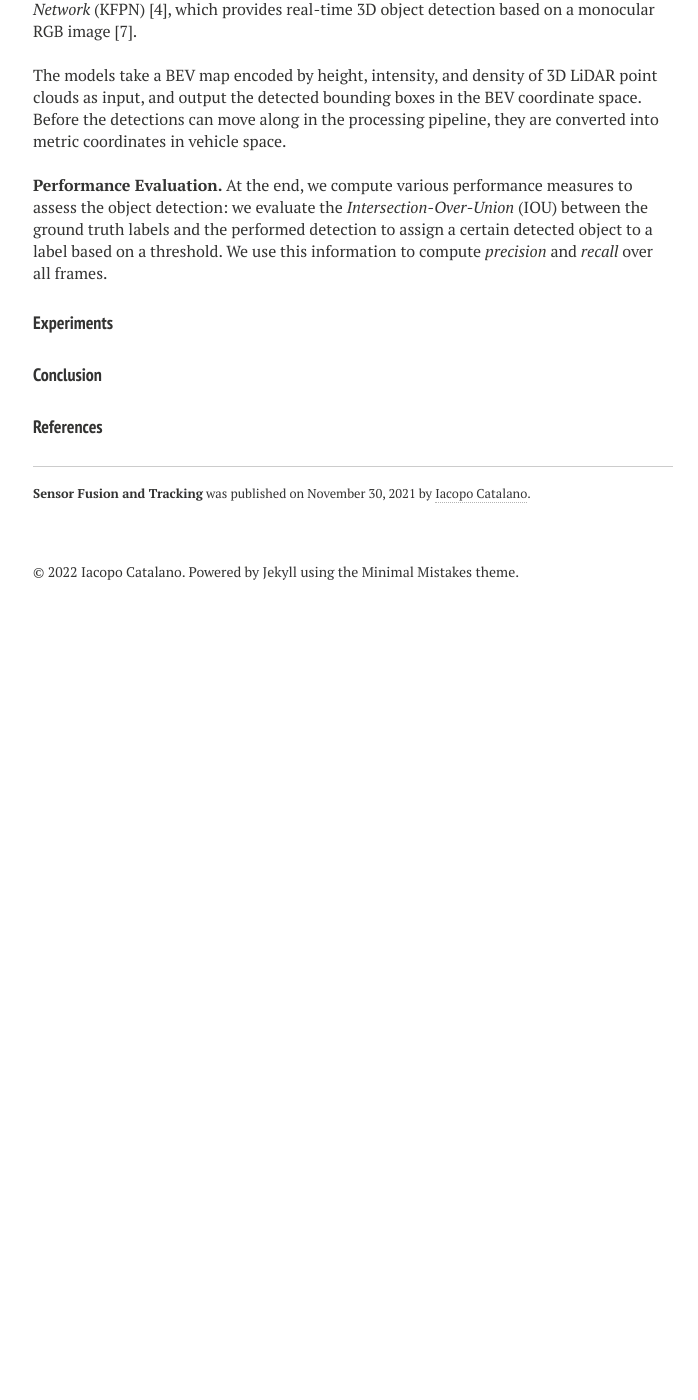
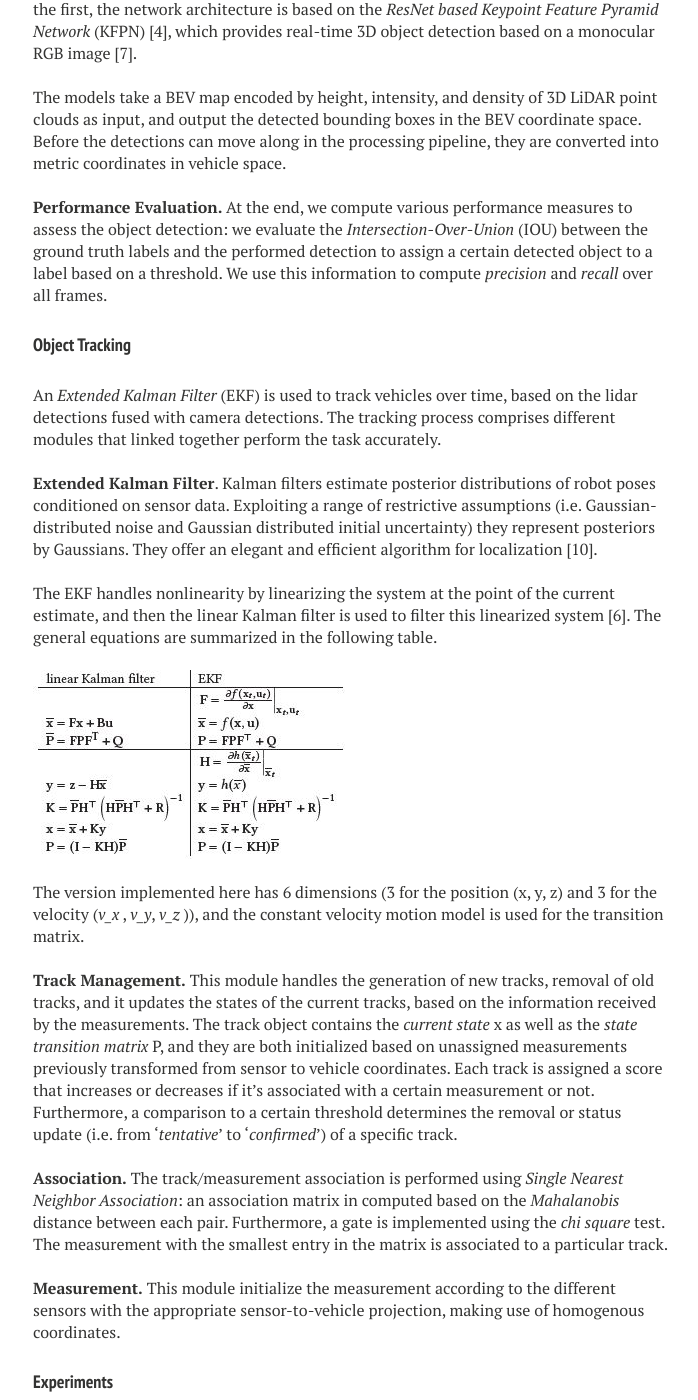
Before and after one commit to IacopomC/iacopomc.github.io, a Jekyll site: the page built from _posts/2021-11-30-sensor-fusion-and-tracking.md, in a window 1280 px wide and 1400 px high, scrolled down 5086 px. Shown: the whole window, without its empty margins (287-985 px from the left). Built offline with Jekyll 4.4.1, drawn with Linux system fonts in a browser that asks for light colours; nearby versions of some CDN libraries; our own code applies the rules of GitHub Pages for plain Markdown files; before the commit the page ends 5716 px from its top, so only the background shows below that; some of the changed text lies outside the part shown.

Commit message:
add object tracking section

```diff
--- a/_posts/2021-11-30-sensor-fusion-and-tracking.md
+++ b/_posts/2021-11-30-sensor-fusion-and-tracking.md
@@ -105,6 +105,8 @@ as well as its point cloud representation
 
 are visible here.
 
+<br/>
+
 **Birds-eye View of LiDAR Data.** After obtaining the point
 cloud, we create its Birds-Eye View perspective (BEV). The crucial part is converting the LiDAR points from sensor coordinates to BEV-map coordinates, which can be computed since each sensor comes with an *extrinsic* transformation that defines the transform from the sensor frame to the vehicle frame.
 
@@ -134,7 +136,7 @@ as RGB channels the *intensity*, *height* and *density* layers after normalizing
 <br/>
 
 **3D Object Detection.** The Object Detection framework loads
-two type of configurations: one from *Super Fast and Accurate 3D Object Detection* based on *3D LiDAR Point Clouds* and the other from Complex-YOLO: Real-time 3D Object Detection on Point Clouds [1, 8]. In the first, the network architecture is based on the *ResNetbased Keypoint Feature Pyramid Network* (KFPN) [4], which provides real-time 3D object detection based on a monocular RGB image [7].
+two type of configurations: one from *Super Fast and Accurate 3D Object Detection* based on *3D LiDAR Point Clouds* and the other from Complex-YOLO: Real-time 3D Object Detection on Point Clouds [1, 8]. In the first, the network architecture is based on the *ResNet based Keypoint Feature Pyramid Network* (KFPN) [4], which provides real-time 3D object detection based on a monocular RGB image [7].
 
 <br/>
 
@@ -145,6 +147,42 @@ density of 3D LiDAR point clouds as input, and output the detected bounding boxe
 
 **Performance Evaluation.** At the end, we compute various performance measures to assess the object detection: we evaluate the *Intersection-Over-Union* (IOU) between the ground truth labels and the performed detection to assign a certain detected object to a label based on a threshold. We use this information to compute *precision* and *recall* over all frames.
 
+#### Object Tracking
+
+An *Extended Kalman Filter* (EKF) is used to track vehicles over time, based on the lidar detections fused with camera detections. The tracking process comprises different modules that linked together perform the task accurately.
+
+<br/>
+
+**Extended Kalman Filter**. Kalman filters estimate posterior
+distributions of robot poses conditioned on sensor data. Exploiting a range of restrictive assumptions (i.e. Gaussian-distributed noise and Gaussian distributed initial uncertainty) they represent posteriors by Gaussians. They offer an elegant and efficient algorithm for localization [10].
+
+<br/>
+
+The EKF handles nonlinearity by linearizing the system at the
+point of the current estimate, and then the linear Kalman filter is used to filter this linearized system [6]. The general equations are summarized in the following table.
+
+<br/>
+
+<img src="{{ site.url }}/assets/images/sensor-fusion-tracking-post/KF_equations.JPG">
+
+<br/>
+
+The version implemented here has 6 dimensions (3 for the position (x, y, z) and 3 for the velocity (*v_x* , *v_y*, *v_z* )), and the constant velocity motion model is used for the transition matrix.
+
+<br/>
+
+**Track Management.** This module handles the generation of
+new tracks, removal of old tracks, and it updates the states of the current tracks, based on the information received by the measurements. The track object contains the *current state* x as well as the *state transition matrix* P, and they are both initialized based on unassigned measurements previously transformed from sensor to vehicle coordinates. Each track is assigned a score that increases or decreases if it’s associated with a certain measurement or not. Furthermore, a comparison to a certain threshold determines the removal or status update (i.e. from '*tentative*' to '*confirmed*') of a specific track.
+
+<br/>
+
+**Association.** The track/measurement association is performed
+using *Single Nearest Neighbor Association*: an association matrix in computed based on the *Mahalanobis* distance between each pair. Furthermore, a gate is implemented using the *chi square* test. The measurement with the smallest entry in the matrix is associated to a particular track.
+
+<br/>
+
+**Measurement.** This module initialize the measurement according to the different sensors with the appropriate sensor-to-vehicle projection, making use of homogenous coordinates.
+
 #### Experiments
 
 #### Conclusion
```
Also changed, not shown: assets/images/sensor-fusion-tracking-post/KF_equations.JPG (added).
